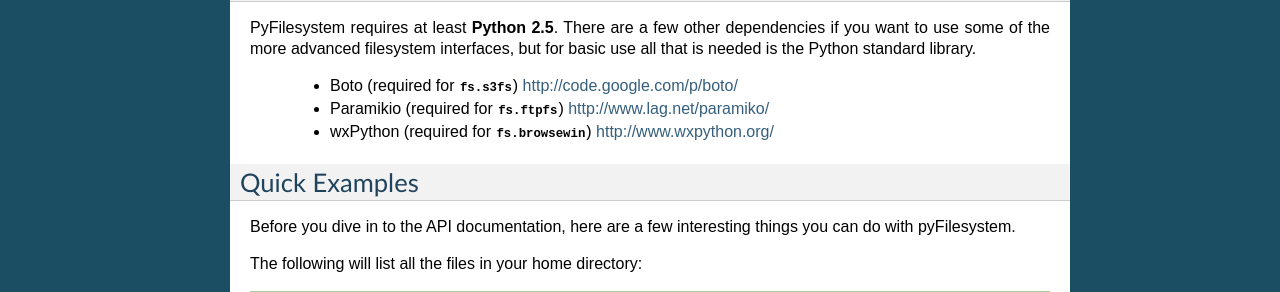
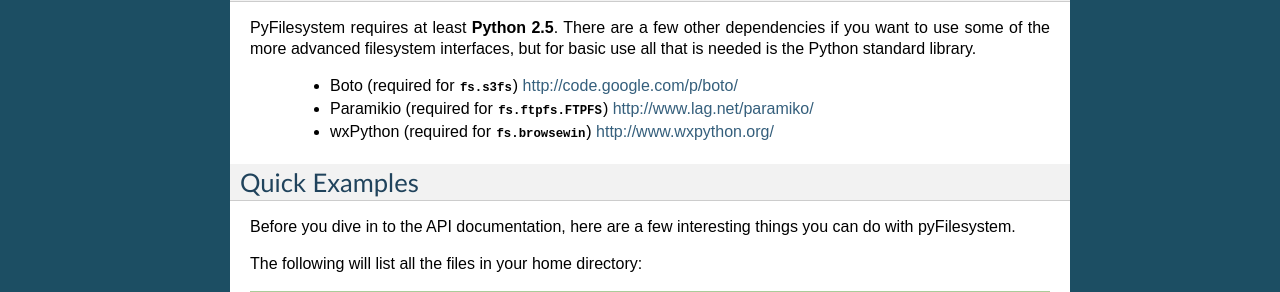
Before and after one commit to PyFilesystem/pyfilesystem, a Sphinx documentation site: the page built from docs/getting_started.rst, in a window 1280 px wide. Shown: the part 650-942 px from the top of the page. Built offline with Sphinx 7.4.7, drawn with Linux system fonts in a browser that asks for light colours.

```diff
--- /dev/null
+++ b/docs/appdirfs.rst
@@ -0,0 +1,2 @@
+.. automodule:: fs.appdirfs
+    :members:
--- a/docs/getting_started.rst
+++ b/docs/getting_started.rst
@@ -32,7 +32,7 @@ Prerequisites
 PyFilesystem requires at least **Python 2.5**. There are a few other dependencies if you want to use some of the more advanced filesystem interfaces, but for basic use all that is needed is the Python standard library.
 
     * Boto (required for :mod:`fs.s3fs`) http://code.google.com/p/boto/
-    * Paramikio (required for :mod:`fs.ftpfs`) http://www.lag.net/paramiko/
+    * Paramikio (required for :class:`fs.ftpfs.FTPFS`) http://www.lag.net/paramiko/
     * wxPython (required for :mod:`fs.browsewin`) http://www.wxpython.org/
 
 
--- a/docs/index.rst
+++ b/docs/index.rst
@@ -32,6 +32,7 @@ Code Documentation
 .. toctree::
    :maxdepth: 3
 
+   appdirfs.rst
    base.rst
    browsewin.rst
    contrib/index.rst
```
